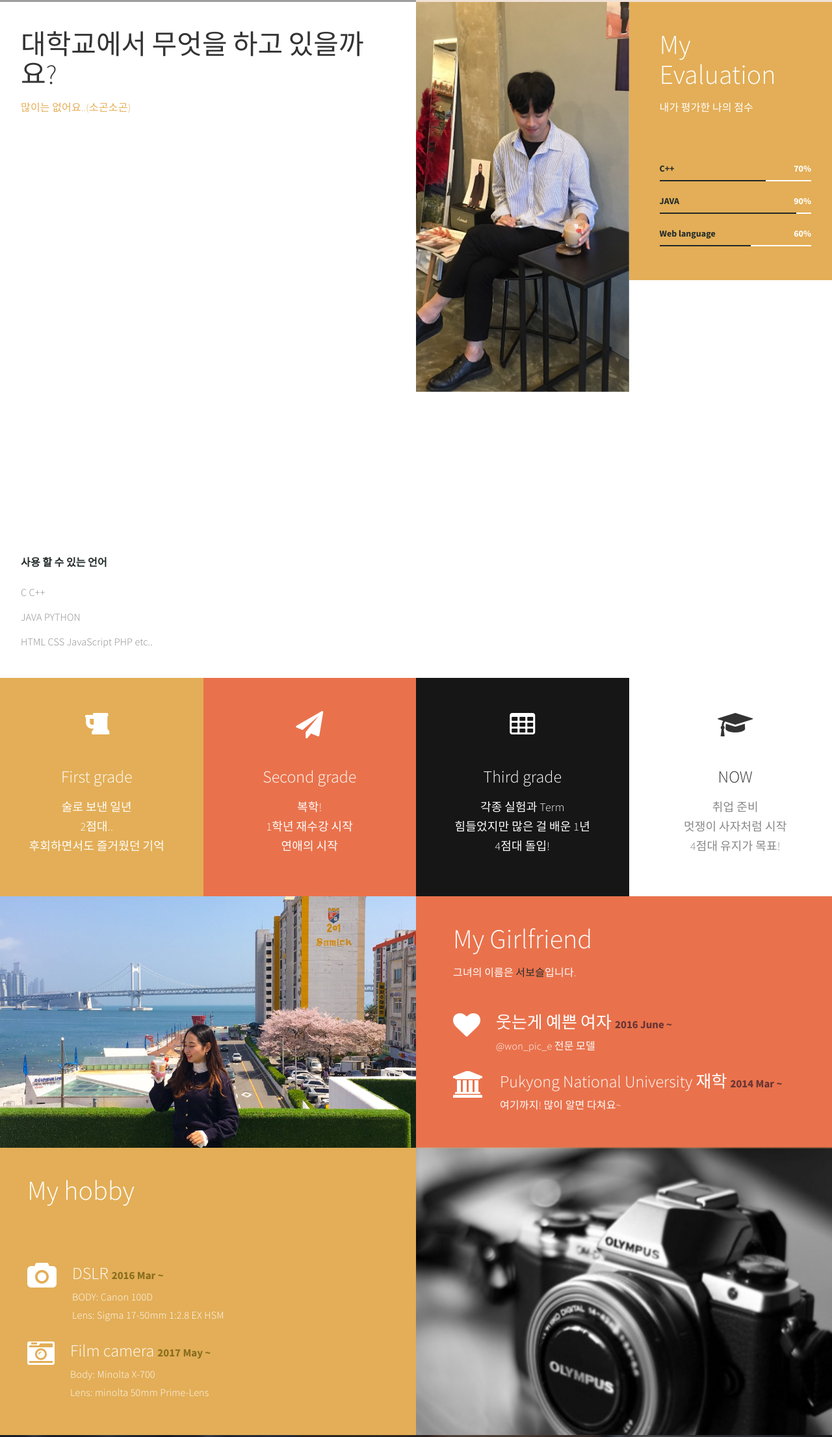
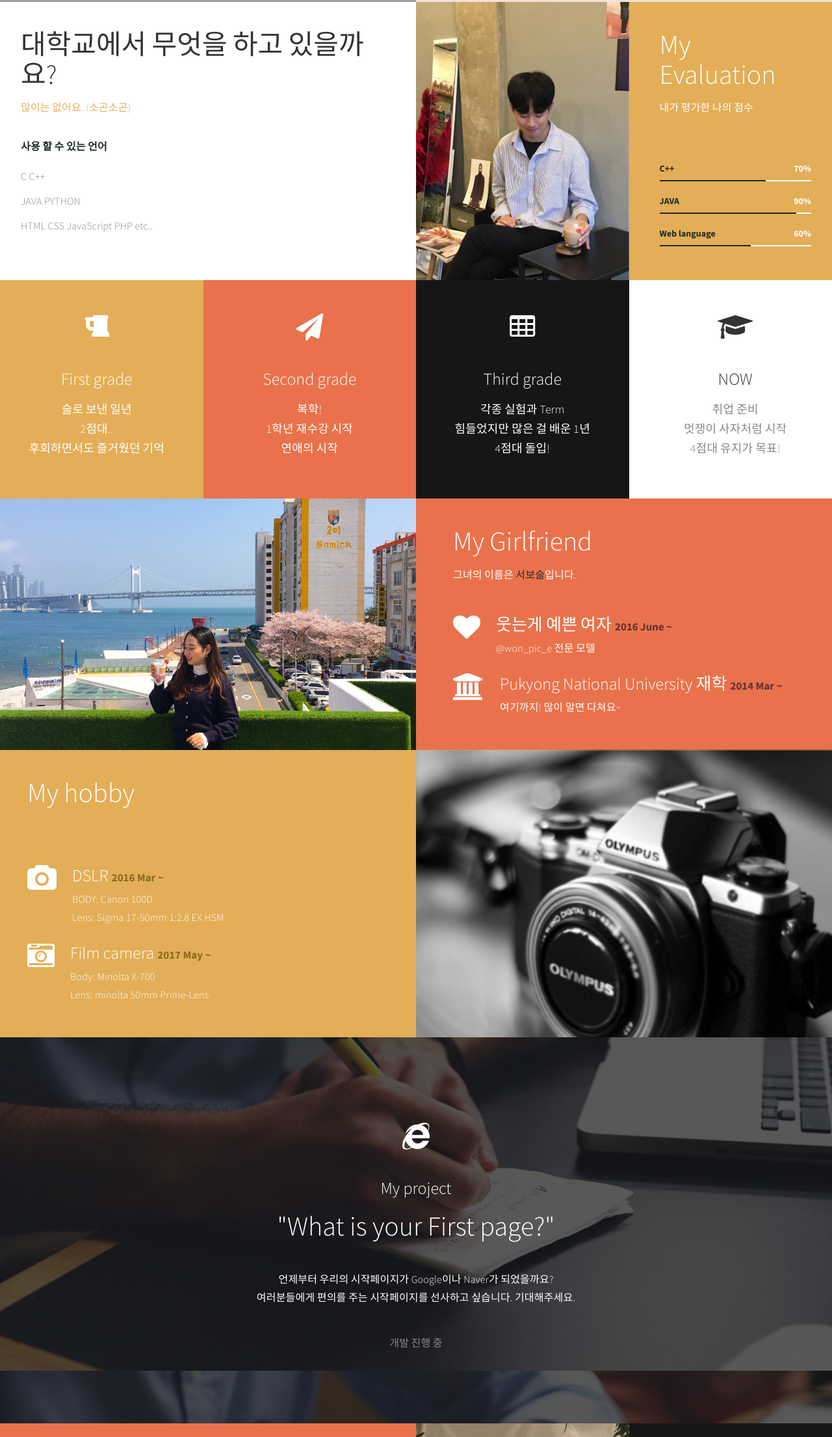
Before and after one commit to cruisewon23/cruisewon23.github.io, a plain HTML site: page index.html in a window 1280 px wide. Shown: the part 797-3008 px from the top of the page at 65% size. Drawn offline with Linux system fonts and the light colour scheme; grey boxes are pictures that could not be loaded; a script that the page names is missing.

Commit message:
Update index.html
Delete webRTC function

```diff
--- a/index.html
+++ b/index.html
@@ -102,8 +102,7 @@ http://www.templatemo.com/tm-498-stimulus
                               <p class="color-yellow">많이는 없어요..(소곤소곤)</p>
                          </div>
                          <div class="wow fadeInUp" data-wow-delay="0.8s">
-				 <div id="otEmbedContainer" style="width:800px; height:640px"></div>
-                  <script src="https://tokbox.com/embed/embed/ot-embed.js?embedId=628bbaa0-0824-42e1-a7f8-0176c42ba625&room=meeting42"></script>
+
                               <p><strong>사용 할 수 있는 언어</strong></p>
                               <p>C C++</p>
                               <p>JAVA  PYTHON</p>
```
